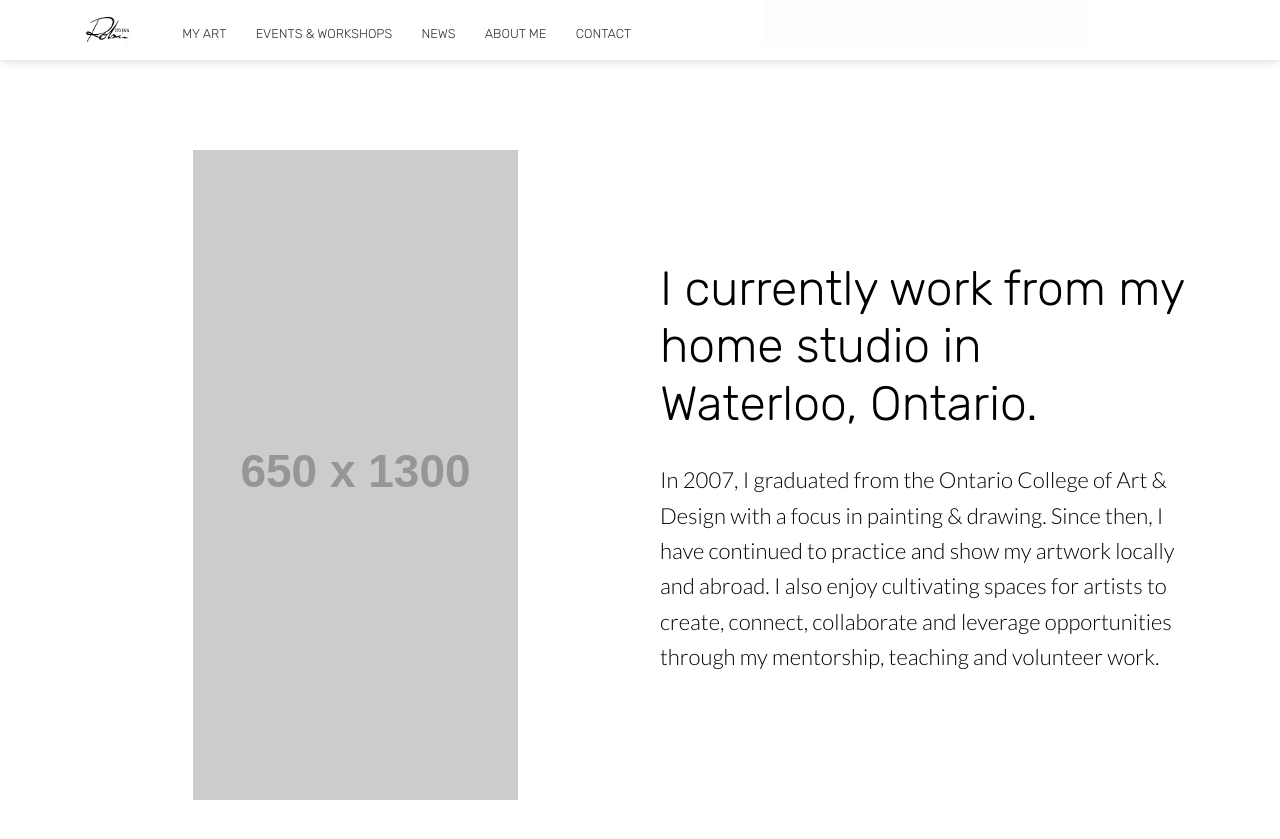
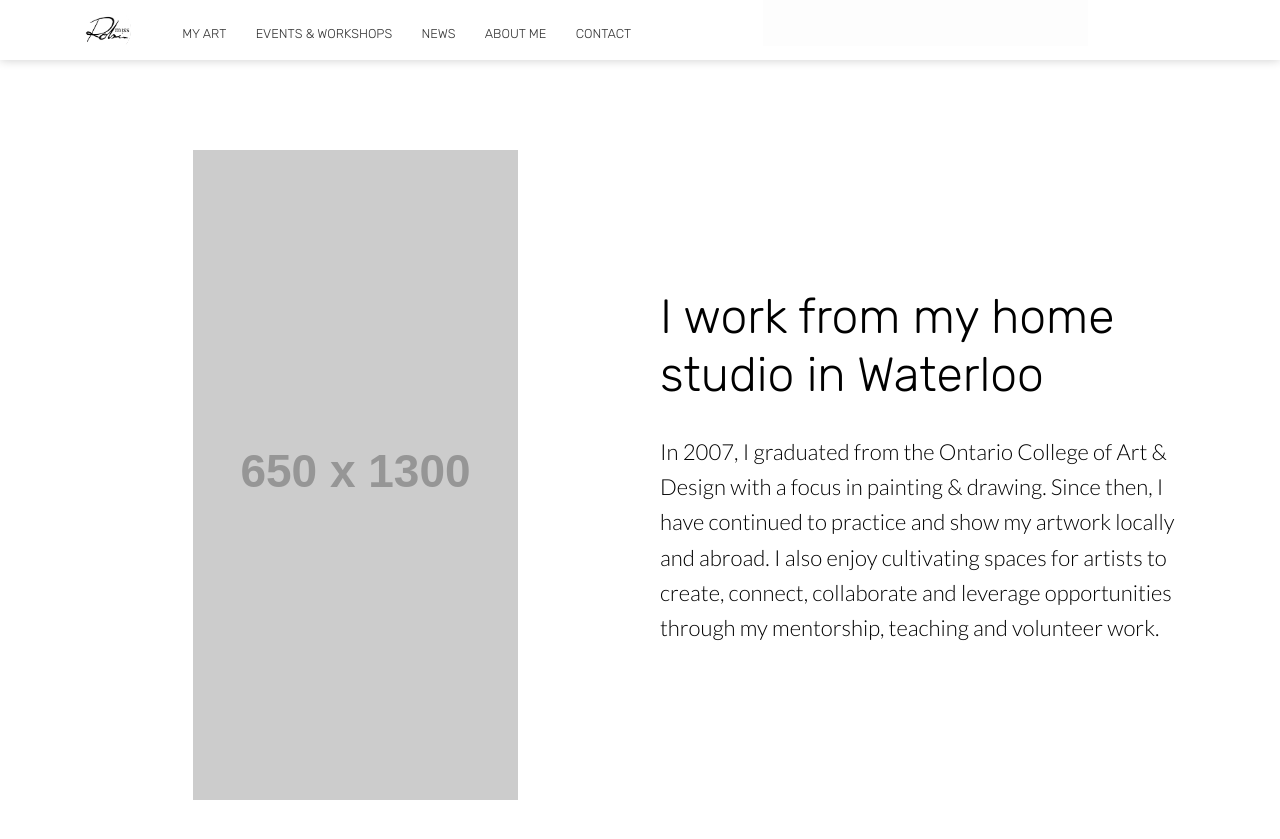
Before and after one commit to missrobinc/Website-MissRobin, a Jekyll site: the page built from index.html, in a window 1280 px wide and 900 px high, scrolled down 1604 px. Shown: the top 839 px of the window. Built offline with Jekyll 4.4.1, drawn with Linux system fonts in a browser that asks for light colours; nearby versions of some CDN libraries.

Commit message:
Update index.html

```diff
--- a/index.html
+++ b/index.html
@@ -32,7 +32,7 @@ bottom_image: https://unsplash.it/2000/1322?a=.png
 	<section class="info">
 		<div class="container flex">
 			<div class="text">
-				<h2 class="editable">I currently work from my home studio in Waterloo, Ontario.</h2>
+				<h2 class="editable">I work from my home studio in Waterloo</h2>
 				<p class="editable">In 2007, I graduated from the Ontario College of Art & Design with a focus in painting & drawing.  Since then, I have continued to practice and show my artwork locally and abroad. I also enjoy cultivating spaces for artists to create, connect, collaborate and leverage opportunities through my mentorship, teaching and volunteer work.</p>
 			</div>
 			<div class="image">
```
